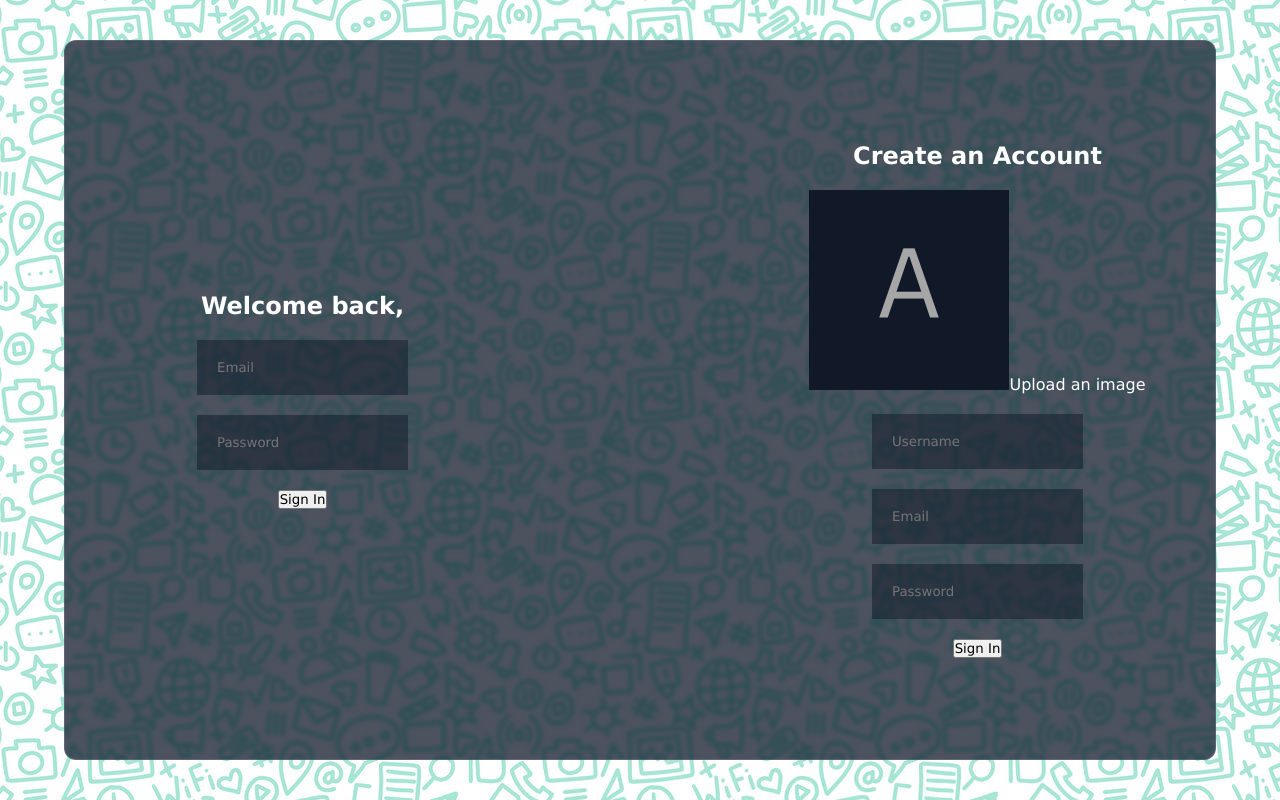
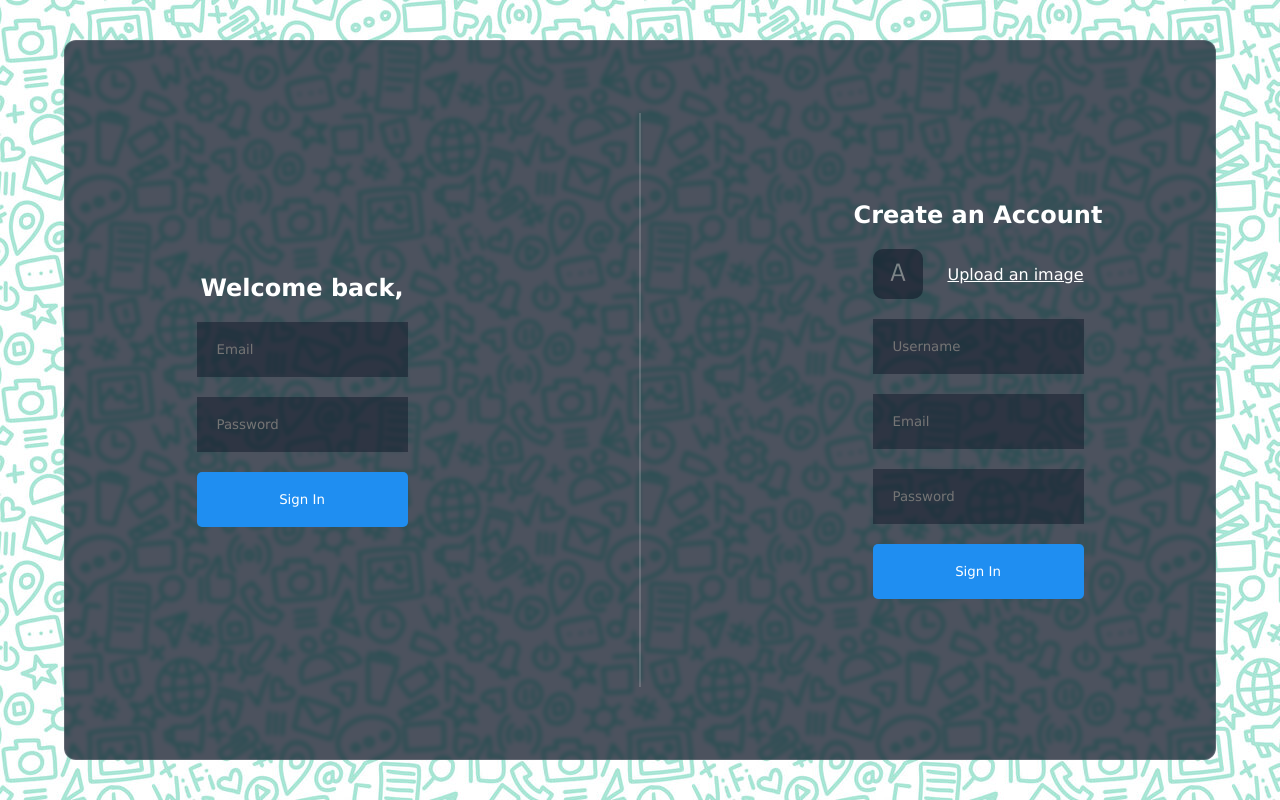
Before and after one commit to Fenet-damena/Chat-App, a React (Vite) app in the folder chat-app/: page / in a window 1280 px wide. Built offline with nearby package versions, Linux system fonts and the light colour scheme; the HTML template or start-up script is replaced by a standard one.

Commit message:
styling creat account

```diff
--- a/chat-app/src/components/login/login.css
+++ b/chat-app/src/components/login/login.css
@@ -27,7 +27,42 @@
                 background-color: rgba(17,25,40,0.5);
 
             }
+            label{
+                width: 100%;
+                display: flex;
+                align-items: center;
+                justify-content: space-between;
+                cursor: pointer;
+                text-decoration: underline;
+
+                img{
+                    width: 50px;
+                    height: 50px;
+                    border-radius: 10px;
+                    object-fit: cover;
+                    opacity: 0.6;
+
+                }
+            }
+            button{
+                width: 100%;
+                padding: 20px;
+                border: none;
+                background-color: #1f8ef1;
+                color: white;
+                cursor: pointer;
+                font-weight: 500;
+                border-radius: 5px;
+
+
+
+            }
         }
+    }
+    .separator{
+        height: 80%;
+        width: 2px;
+        background-color: #dddddd35;
     }
 
 }
```
